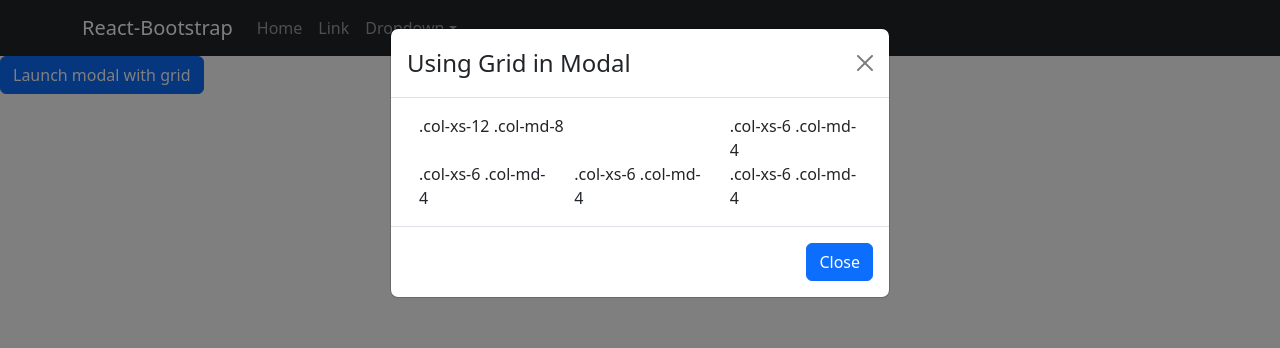
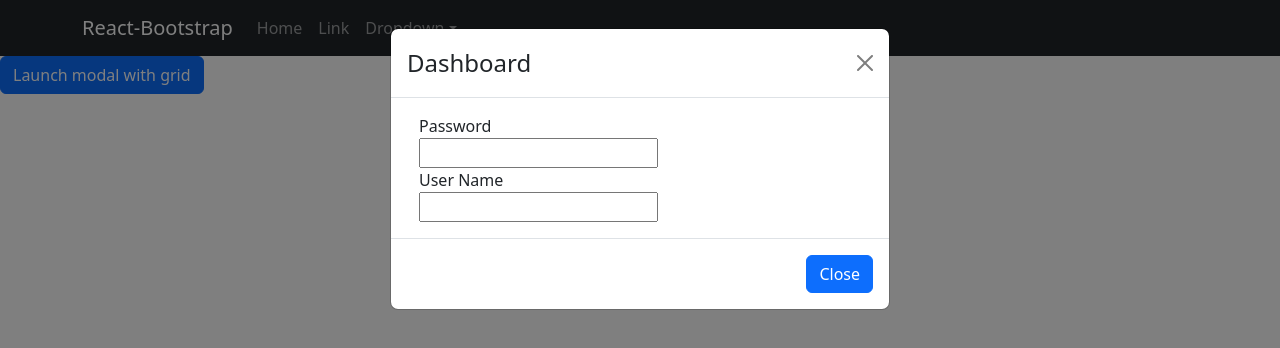
Before and after one commit to itzik-lesher/crm, a React (Create React App) app: page / in a window 1280 px wide. Shown: the top 348 px of the page. Built offline with nearby package versions, Linux system fonts and the light colour scheme.

Commit message:
start adding fetching token in ModalAccount

```diff
--- a/src/App.js
+++ b/src/App.js
@@ -38,7 +38,8 @@ const App = () => {
       <Button variant="primary" onClick={() => setRegisteredUser(false)}>
         Launch modal with grid
       </Button>
-      {!registeredUser ? <ModalLogin show={!registeredUser} registeredUserHandler={modifyRegisteredUserHandler} />: null}
+      {!registeredUser ? <ModalLogin show={!registeredUser} registeredUserHandler={modifyRegisteredUserHandler}
+      setRegisteredUser={setRegisteredUser} />: null}
       {registeredUser? <UserList /> : null}
     </>
   );
--- a/src/UI/ModalLogin.js
+++ b/src/UI/ModalLogin.js
@@ -1,4 +1,4 @@
-import React, { useState } from 'react';
+import React, { useState,useRef } from 'react';
 import Button from 'react-bootstrap/Button';
 import Col from 'react-bootstrap/Col';
 import Container from 'react-bootstrap/Container';
@@ -6,39 +6,73 @@ import Modal from 'react-bootstrap/Modal';
 import Row from 'react-bootstrap/Row';
 
 function ModalLogin(props) {
+  const userInputRef = useRef();
+  const passInputRef = useRef();
+
+  function closeModalAccountHandler() {
+    // first check if there is valid token
+    let tokenString = localStorage.getItem('token');
+    if (tokenString && tokenString.length > 0){
+      props.setRegisteredUser(true);
+      return;
+    }else{
+      props.setRegisteredUser(true)
+    }
+    // if not register to get a token
+    fetch("api_url", {
+      method: "POST",
+      headers: {
+        "Content-Type": "application/json",
+      },
+      body: JSON.stringify([{react_post_type: "TOKENREQUEST"}]),
+    })
+    .then((response) => {
+     return response.text();
+    })
+    .then((message) => {
+      console.log("message =" + message)
+      return message
+    })
+    .catch((error) => console.error(error));
+  }
+
   return (
     <Modal {...props} aria-labelledby="contained-modal-title-vcenter">
       <Modal.Header closeButton>
         <Modal.Title id="contained-modal-title-vcenter">
-          Using Grid in Modal
+         Dashboard
         </Modal.Title>
       </Modal.Header>
       <Modal.Body className="grid-example">
         <Container>
           <Row>
-            <Col xs={12} md={8}>
-              .col-xs-12 .col-md-8
-            </Col>
-            <Col xs={6} md={4}>
-              .col-xs-6 .col-md-4
+            <Col >
+            Password
             </Col>
           </Row>
-
           <Row>
             <Col xs={6} md={4}>
-              .col-xs-6 .col-md-4
+              <input type="text"
+              value={userInputRef.current}
+              onChange={(e) => (userInputRef.current = e.target.value)}/>
             </Col>
+          </Row>
+          <Row>
+            <Col >
+            User Name
+            </Col>
+          </Row>
+          <Row>
             <Col xs={6} md={4}>
-              .col-xs-6 .col-md-4
-            </Col>
-            <Col xs={6} md={4}>
-              .col-xs-6 .col-md-4
+              <input type="text"
+              value={passInputRef.current}
+              onChange={(e) => (passInputRef.current = e.target.value)}/>
             </Col>
           </Row>
         </Container>
       </Modal.Body>
       <Modal.Footer>
-        <Button onClick={props.registeredUserHandler}>Close</Button>
+        <Button onClick={closeModalAccountHandler}>Close</Button>
       </Modal.Footer>
     </Modal>
   );
```
Also changed, not shown: 1 other file (tests, documents, lock files or other folders).
